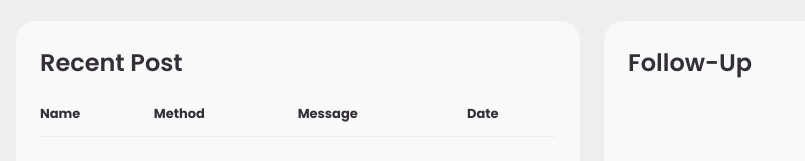
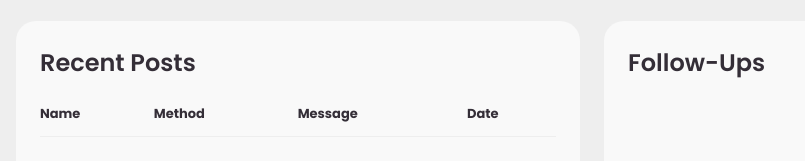
Before and after one commit to kblack-git/Job-Stalker-Frontend, a website: page public/index.html in a window 1280 px wide. Shown: the part 367-528 px from the top of the page, 288-1093 px from the left. Drawn offline with nearby package versions, Linux system fonts and the light colour scheme.

Commit message:
minor symantic changes

```diff
--- a/public/index.html
+++ b/public/index.html
@@ -108,7 +108,7 @@
 			<div class="table-data">
 				<div class="order">
 					<div class="head">
-						<h3>Recent Post</h3>
+						<h3>Recent Posts</h3>
 						<!-- <i class='bx bx-search' ></i>
 						<i class='bx bx-filter' ></i> -->
 					</div>
@@ -131,7 +131,7 @@
 				</div>
 				<div class="todo">
 					<div class="head">
-						<h3>Follow-Up</h3>
+						<h3>Follow-Ups</h3>
 						<i class='bx bx-plus' ></i>
 						<!-- <i class='bx bx-filter' ></i> -->
 					</div>
```
